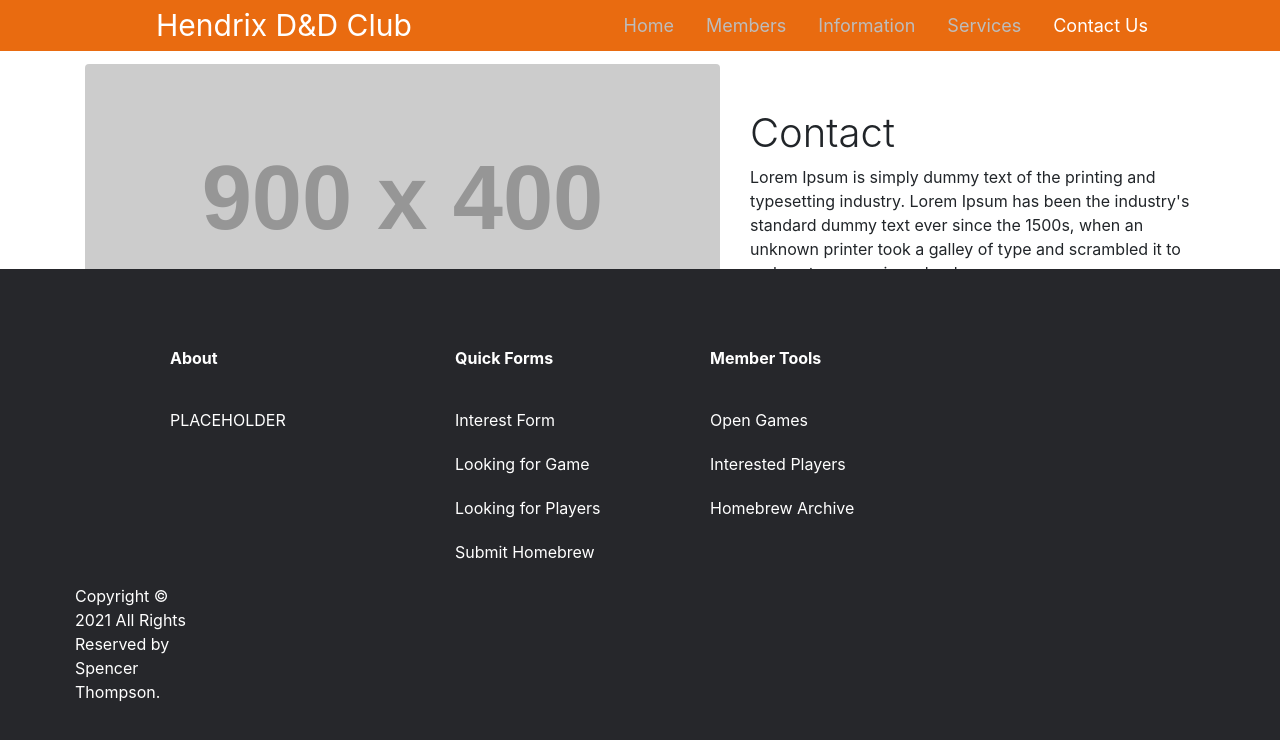
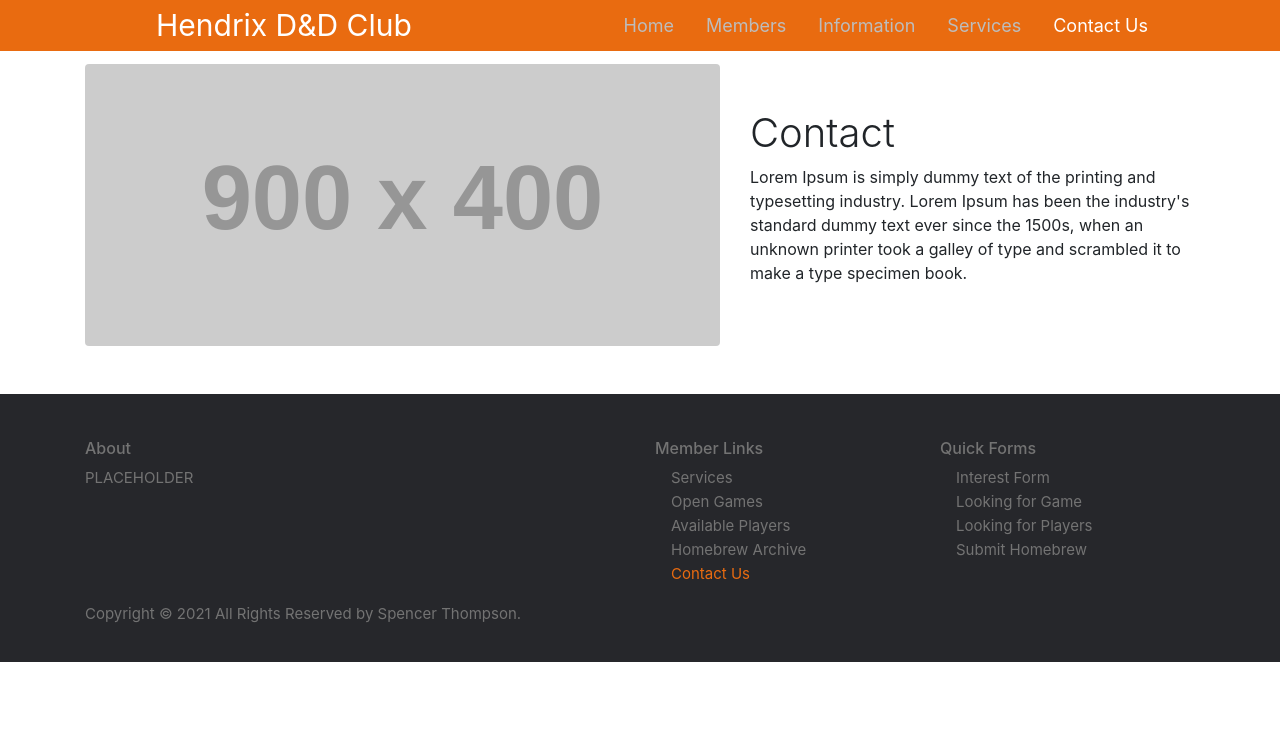
Before and after one commit to SpenThompson/SeniorCapstone, a React (Create React App) app in the folder dnd_frontend/: page /contact in a window 1280 px wide. Shown: the top 740 px of the page. Built offline with nearby package versions, Linux system fonts and the light colour scheme.

Commit message:
Stylized Navigation

```diff
--- a/dnd_frontend/src/components/Footer.jsx
+++ b/dnd_frontend/src/components/Footer.jsx
@@ -1,49 +1,47 @@
 import React from "react";
-import {
-   FooterBox,
-   FooterHeading,
-   FooterText,
-   FooterContainer,
-   FooterColumn,
-   FooterRow,
-   FooterLink } from './FooterElements';
+import { SiteFooter, FooterLinks, FooterLink } from './FooterElements';
 
 function Footer(props) {
     return (
-        <FooterBox>
-          <FooterContainer>
-            <FooterRow>
+        <div className="footer">
+            <SiteFooter>
             <div class="container">
-                <div class="col-md-6">
-                  <FooterHeading>About</FooterHeading>
-                  <FooterText>PLACEHOLDER</FooterText>
+                <div class="row">
+                    <div class="col-sm-12 col-md-6">
+                        <h6>About</h6>
+                        <p class="text-justify">PLACEHOLDER</p>
                     </div>
+                    <div class="col-xs-6 col-md-3">
+                        <h6>Member Links</h6>
+                        <FooterLinks>
+                            <li><FooterLink to="/services">Services</FooterLink></li>
+                            <li><FooterLink to="/members/open-games">Open Games</FooterLink></li>
+                            <li><FooterLink to="/members/available-players">Available Players</FooterLink></li>
+                            <li><FooterLink to="/members/homebrew-archive">Homebrew Archive</FooterLink></li>
+                            <li><FooterLink to="/contact">Contact Us</FooterLink></li>
+                        </FooterLinks>
                     </div>
-              <FooterColumn>
-                <FooterHeading>Quick Forms</FooterHeading>
-                <FooterLink to="/members/interest">Interest Form</FooterLink>
-                <FooterLink to="/members/looking-for-game">Looking for Game</FooterLink>
-                <FooterLink to="/members/looking-for-players">Looking for Players</FooterLink>
-                <FooterLink to="/members/submit-homebrew">Submit Homebrew</FooterLink>
-              </FooterColumn>
-              <FooterColumn>
-                <FooterHeading>Member Tools</FooterHeading>
-                <FooterLink to="/members/open-games">Open Games</FooterLink>
-                <FooterLink to="/members/interested-players">Interested Players</FooterLink>
-                <FooterLink to="/members/homebrew-archive">Homebrew Archive</FooterLink>
-              </FooterColumn>
-            </FooterRow>
-          </FooterContainer>
-          <FooterRow>
+                    <div class="col-xs-6 col-md-3">
+                        <h6>Quick Forms</h6>
+                        <FooterLinks>
+                            <li><FooterLink to="/members/interest">Interest Form</FooterLink></li>
+                            <li><FooterLink to="/members/looking-for-game">Looking for Game</FooterLink></li>
+                            <li><FooterLink to="/members/looking-for-players">Looking for Players</FooterLink></li>
+                            <li><FooterLink to="/members/submit-homebrew">Submit Homebrew</FooterLink></li>
+                        </FooterLinks>
+                    </div>
+                    <hr></hr>
                     <div class="container">
                         <div class="row">
                             <div class="col-md-8 col-sm-6 col-xs-12">
-                  <FooterText>Copyright &copy; 2021 All Rights Reserved by Spencer Thompson.</FooterText>
+                                <p class="copyright-text">Copyright &copy; 2021 All Rights Reserved by Spencer Thompson.</p>
                             </div>
                         </div>
                     </div>
-          </FooterRow>
-        </FooterBox>
+                </div>
+            </div>
+            </SiteFooter>
+        </div>
     )
  }
 
--- a/dnd_frontend/src/components/FooterElements.jsx
+++ b/dnd_frontend/src/components/FooterElements.jsx
@@ -1,57 +1,45 @@
 import { NavLink as Link } from 'react-router-dom';
 import styled from 'styled-components';
 
-export const FooterBox = styled.div`
-  padding: 80px 60px;
-  background: #26272b;
-  position: absolute;
+export const SiteFooter = styled.div`
+  background-color:#26272b;
+  display: flex;
   bottom: 0;
   width: 100%;
+  flex-direction: column;
+  justify-content: center;
+  margin: 0 auto;
+  padding:45px 0 20px;
+  font-size:15px;
+  line-height:24px;
+  color:#737373;
 `;
 
-export const FooterRow = styled.div`
-  display: grid;
-  grid-template-columns: repeat(auto-fill, minmax(185px, 1fr));
-  grid-gap: 20px;
-  @media (max-width: 1000px) {
-    grid-template-columns: repeat(auto-fill, minmax(200px, 1fr));
+export const FooterLink = styled(Link)`
+  color: #737373;
+  display: flex;
+  align-items: center;
+  text-decoration: none;
+  padding: 0 1rem;
+  height: 100%;
+  cursor: pointer;
+  &.inline li{
+    display:inline-block;
+  }
+  &.active {
+    color: #E96B10;
+  }
+  &:hover {
+    color: #E96B10;
+    text-decoration: none;
+    transition: 200ms ease-in;
   }
 `;
 
-export const FooterContainer = styled.div`
-  display: flex;
-  flex-direction: column;
-  justify-content: center;
-  max-width: 1000px;
-  margin: 0 auto;
+export const FooterLinks = styled.ul`
+    padding-left:0;
+    list-style:none;
+    .li{
+        display:block;
+    }
 `;
-
-export const FooterColumn = styled.div`
-  display: flex;
-  flex-direction: column;
-  text-align: left;
-  margin-left: 60px;
-`;
-
-export const FooterLink = styled(Link)`
-  color: #fff;
-  margin-bottom: 20px;
-  text-decoration: none;
-  &:hover {
-    color: #E96B10;
-    transition: 200ms ease-in;
-  }
-  &:active {
-    color: #E96B10;
-  }
-`;
-
-export const FooterHeading = styled.h6`
-    color: #fff;
-    margin-bottom: 40px;
-    font-weight: bold;
-`;
-
-export const FooterText = styled.p`
-    color: #fff;
-`;
--- a/dnd_frontend/src/components/NavbarElements.jsx
+++ b/dnd_frontend/src/components/NavbarElements.jsx
@@ -27,6 +27,11 @@ export const NavLink = styled(Link)`
   &.active {
     color: #FFFFFF;
   }
+  &:hover {
+    color: #FFFFFF;
+    text-decoration:none;
+    transition: 200ms ease-in;
+  }
 `;
 
 export const NavBrandLink = styled(Link)`
@@ -38,6 +43,10 @@ export const NavBrandLink = styled(Link)`
   padding: 0 1rem;
   height: 100%;
   curosr: pointer;
+  &:hover {
+    text-decoration: none;
+    color: #FFFFFF;
+  }
 `;
 
 export const Bars = styled(FaBars)`
```
Lines whose indentation alone changed are shown as unchanged.
